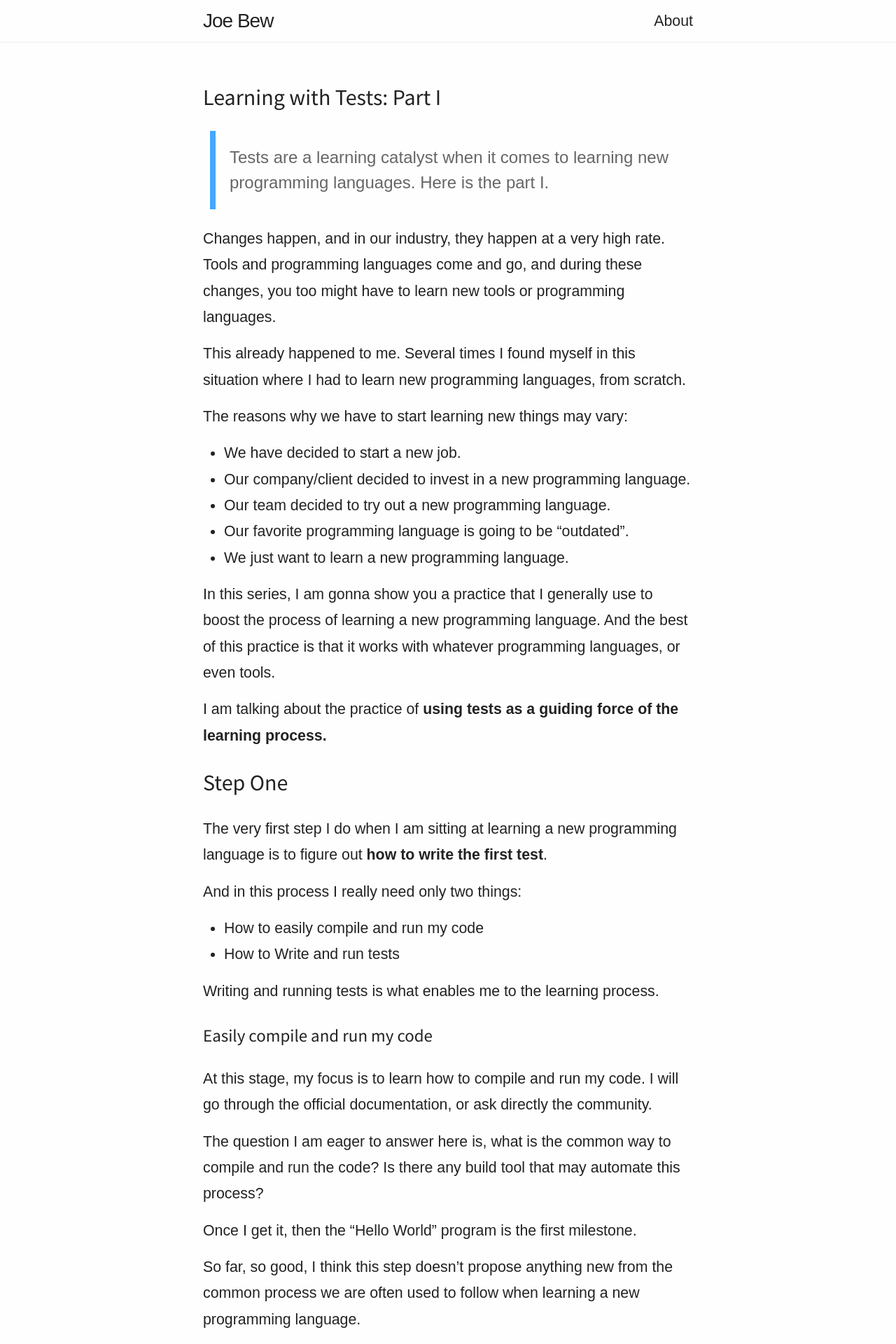
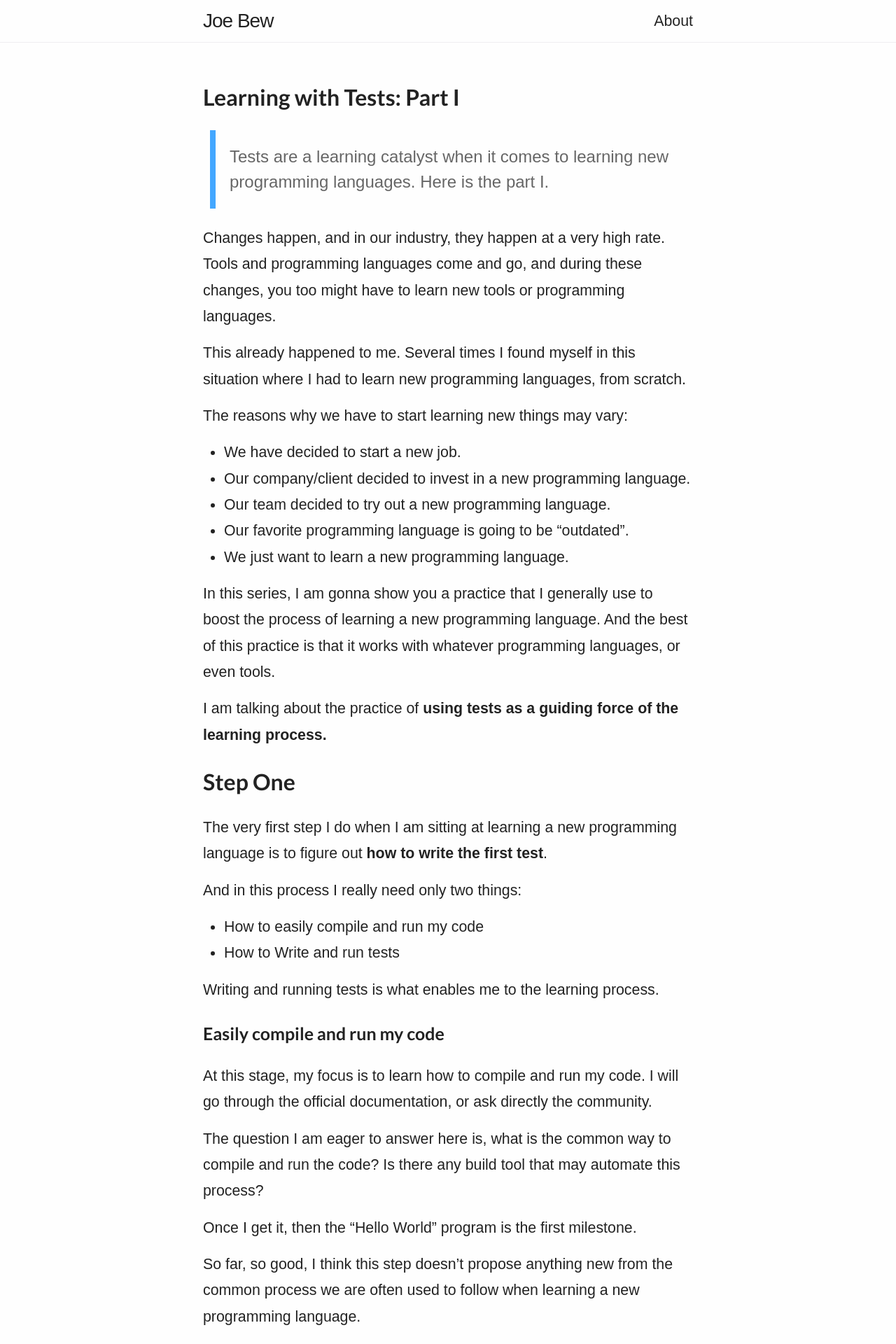
Before and after one commit to joebew42/joebew42.github.io, a Jekyll site: the page built from _posts/2020-07-26-learning-with-tests-part-one.markdown, in a window 1280 px wide. Shown: the top 1920 px of the page at 70% size. Built offline with Jekyll 4.4.1, drawn with Linux system fonts in a browser that asks for light colours; emoji names are drawn with the system emoji font; some web fonts are replaced.

Commit message:
Use Lato for heading

```diff
--- a/_includes/head.html
+++ b/_includes/head.html
@@ -38,10 +38,10 @@
     content="{% if page.excerpt %}{{ page.excerpt | strip_html | strip_newlines | truncate: 160 }}{% else %}{{ site.description }}{% endif %}">
 
   <link rel="preconnect" href="https://fonts.gstatic.com">
+  <link rel="preconnect" href="https://fonts.gstatic.com" crossorigin>
   <link
-    href="https://fonts.googleapis.com/css2?family=Source+Sans+Pro:wght@300;400;600;700&family=Source+Serif+Pro:wght@300;400;600;700&display=swap"
+    href="https://fonts.googleapis.com/css2?family=Lato:wght@400;700&family=Source+Serif+Pro:wght@300;400;600;700&display=swap"
     rel="stylesheet">
-
 
   <link rel="stylesheet" href="{{ " /css/main.css" | prepend: site.baseurl }}">
   <link rel="canonical" href="{{ page.url | replace:'index.html','' | prepend: site.baseurl | prepend: site.url }}">
--- a/_sass/_layout.scss
+++ b/_sass/_layout.scss
@@ -221,7 +221,7 @@
 .share-button {
     display: block;
     text-align: center;
-    font-family: $base-font-family;
+    font-family: $post-tag-font-family;
     font-size: 24px;
     padding: 10px;
     font-weight: 700;
--- a/css/main.scss
+++ b/css/main.scss
@@ -12,11 +12,11 @@
 $base-small-font-size: 10pt;
 $base-line-height: 28pt;
 
-$base-heading-font-family: 'Source Sans Pro', serif;
-$base-heading-font-weight: 400;
+$base-heading-font-family: 'Lato', sans-serif;
+$base-heading-font-weight: 700;
 
-$post-tag-font-family: 'Source Sans Pro', sans-serif;
-$post-tag-font-weight: 600;
+$post-tag-font-family: 'Lato', sans-serif;
+$post-tag-font-weight: 400;
 
 $small-font-size:  $base-font-size * 0.9;
 
```
